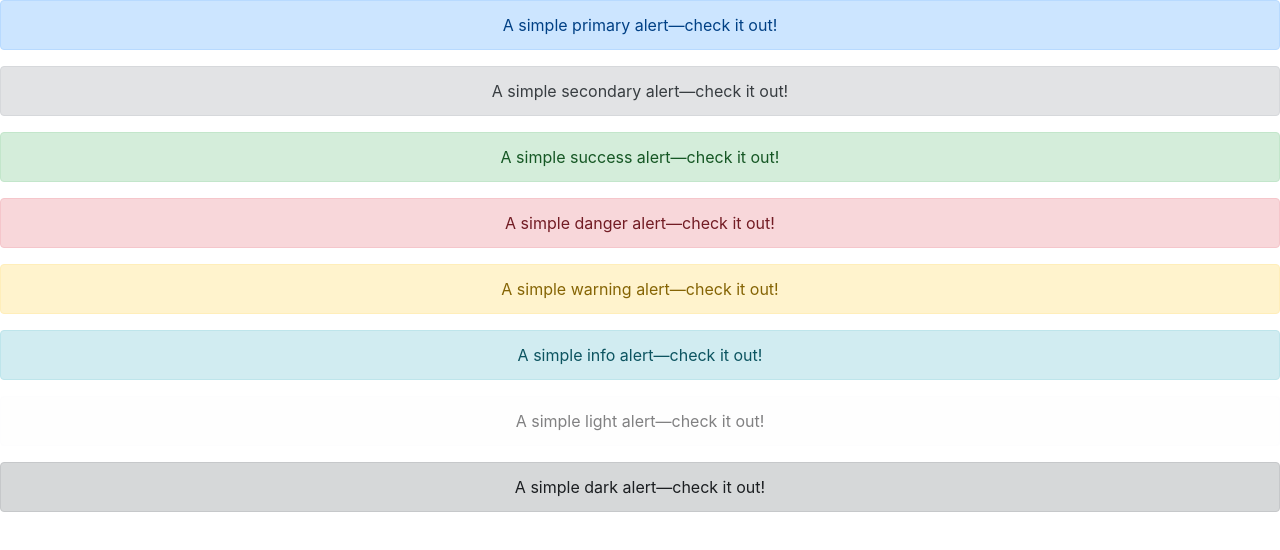
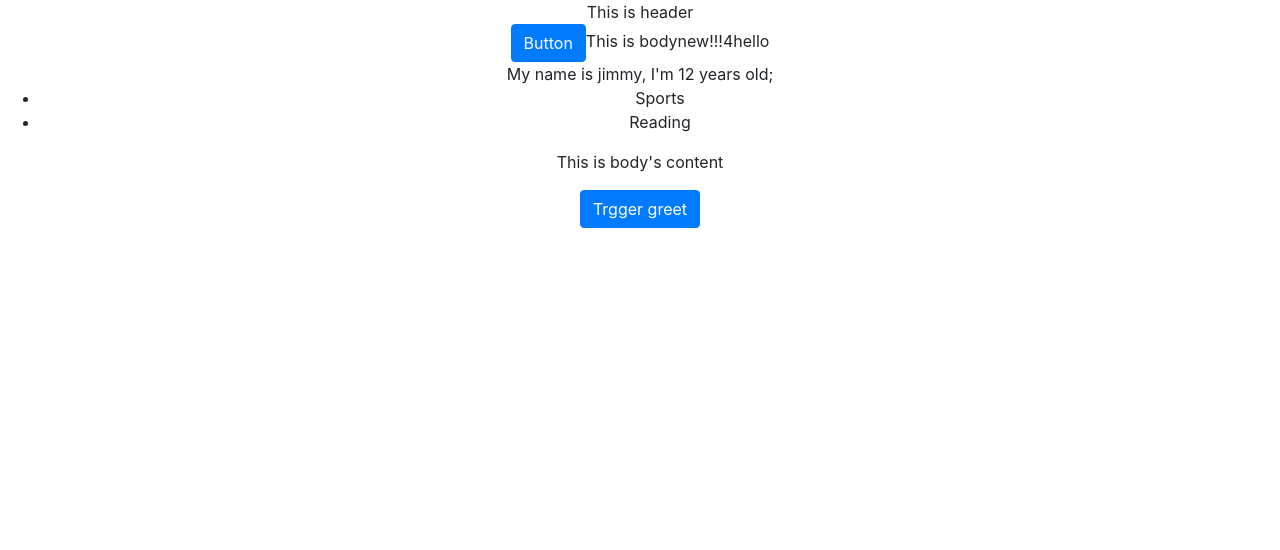
Before and after one commit to Jimmy419/jimmy-react, a React (Create React App) app: page / in a window 1280 px wide. Shown: the top 550 px of the page. Built offline with nearby package versions, Linux system fonts and the light colour scheme.

Commit message:
learning progress

```diff
--- a/src/App.js
+++ b/src/App.js
@@ -1,34 +1,27 @@
 import React, { Component } from 'react';
-import logo from './logo.svg';
+import Header from './component/Header';
+import Body from './component/Body';
 import './App.css';
 
 class App extends Component {
+    onGreet(vars){
+        alert(vars)
+    }
+
     render() {
+        const user = {
+            name:'Andy',
+            hobbies:['Sports', 'Reading']
+        }
         return (
             <div className = "App">
-            <div className="alert alert-primary" role="alert">
-            A simple primary alert—check it out!
+                <div>
+                    <Header/>
                 </div>
-            <div className="alert alert-secondary" role="alert">
-            A simple secondary alert—check it out!
-            </div>
-            <div className="alert alert-success" role="alert">
-            A simple success alert—check it out!
-            </div>
-            <div className="alert alert-danger" role="alert">
-            A simple danger alert—check it out!
-            </div>
-            <div className="alert alert-warning" role="alert">
-            A simple warning alert—check it out!
-            </div>
-            <div className="alert alert-info" role="alert">
-            A simple info alert—check it out!
-            </div>
-            <div className="alert alert-light" role="alert">
-            A simple light alert—check it out!
-            </div>
-            <div className="alert alert-dark" role="alert">
-            A simple dark alert—check it out!
+                <div>
+                    <Body name={'jimmy'} initialAge={12} user={user} greet={this.onGreet}>
+                        <p>This is body's content</p>
+                    </Body>
                 </div>
             </div>
         );
--- /dev/null
+++ b/src/component/Body.js
@@ -0,0 +1,58 @@
+import React, {Component} from 'react';
+import PropTypes from 'prop-types';
+
+export default class Body extends Component{
+    constructor(props){
+        super(props);
+        this.age = this.props.age;
+        this.state = {
+            age: props.initialAge
+        }
+    }
+
+    onMakeOlder(){
+        // this.age += 3;
+        this.setState({
+            age: this.state.age + 3
+        })
+    }
+
+    parseDataToParent(){
+        this.props.greet(this.state.age)
+    }
+
+    render(){
+        let content = "";
+        console.log(this.props);
+        if(true){
+            content = 'new!!!'
+        }
+        return(
+            <div className="a-body">
+                <button className="btn btn-primary" onClick={() => {this.onMakeOlder()}}>Button</button>
+                This is body
+                {content}
+                {2+2}
+                {true?"hello":'shit'}
+                <br/>
+                My name is {this.props.name}, I'm {this.state.age} years old;
+                <ul>
+                    {this.props.user.hobbies.map((hoby, i) =>
+                        <li key={i}>{hoby}</li>
+                    )}
+                </ul>
+                <div>
+                    {this.props.children}
+                </div>
+                <button className="btn btn-primary" onClick={this.parseDataToParent.bind(this)}>Trgger greet</button>
+            </div>
+        )
+    }
+}
+
+Body.propTypes = {
+    name: PropTypes.string,
+    age: PropTypes.number,
+    user: PropTypes.object,
+    children: PropTypes.element.isRequired
+}
--- /dev/null
+++ b/src/component/Header.js
@@ -0,0 +1,11 @@
+import React from 'react';
+
+const Header = () => {
+    return(
+        <div className="a-header">
+            This is header
+        </div>
+    )
+}
+
+export default Header;
```
Lines whose indentation alone changed are shown as unchanged.
